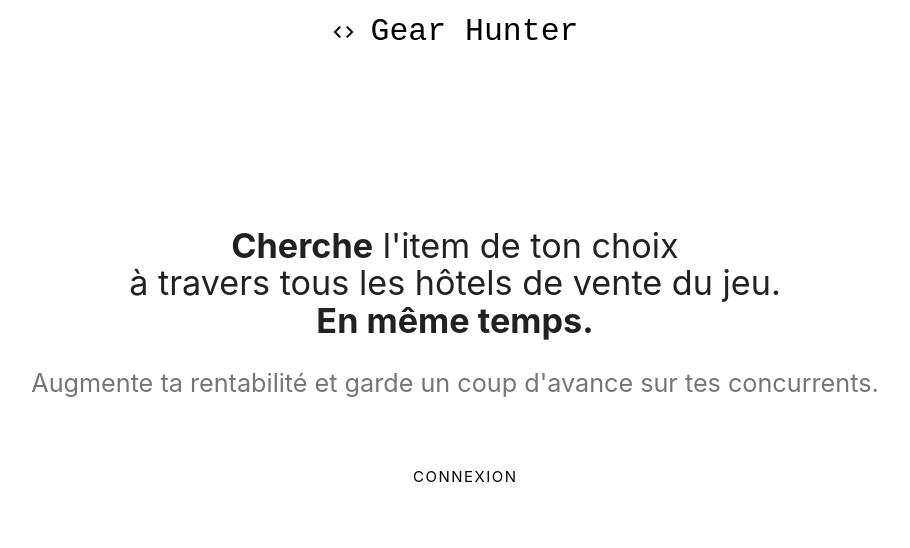
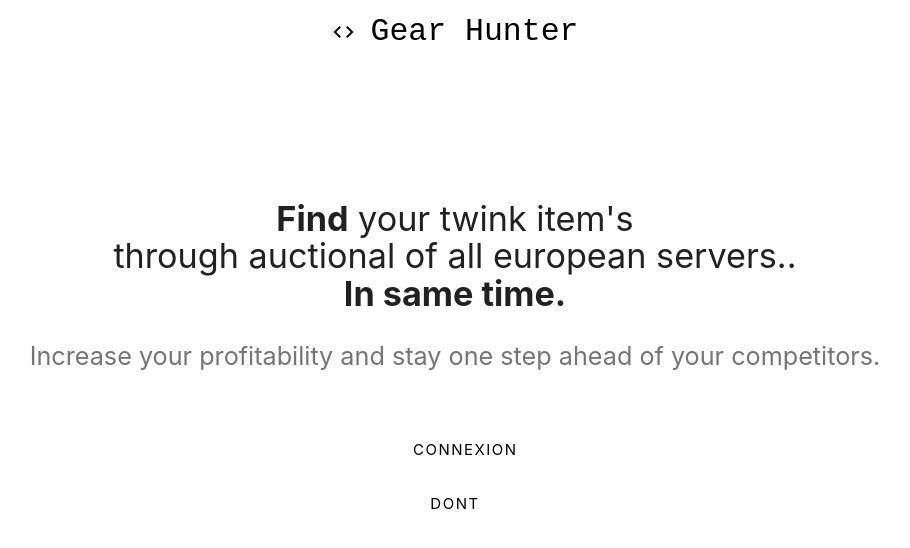
Before and after one commit to Serra0904/Twink-s-Gear-Hunter, a React (Create React App) app in the folder client/: page / in a window 1280 px wide. Shown: the top 548 px of the page, without its empty margins (185-1095 px from the left). Built offline with nearby package versions, Linux system fonts and the light colour scheme.

Commit message:
translation anglais

```diff
--- a/client/src/components/layout/Landing.js
+++ b/client/src/components/layout/Landing.js
@@ -8,13 +8,13 @@ class Landing extends Component {
         <div className="row">
           <div className="col s12 center-align">
             <h4>
-              <b>Cherche</b> l'item de ton choix <br />à travers tous les hôtels
-              de vente du jeu.
-              <br /> <b>En même temps.</b>
+              <b>Find</b> your twink item's <br />
+              through auctional of all european servers..
+              <br /> <b>In same time.</b>
             </h4>
             <p className="flow-text grey-text text-darken-1">
-              Augmente ta rentabilité et garde un coup d'avance sur tes
-              concurrents.
+              Increase your profitability and stay one step ahead of your
+              competitors.
             </p>
             <br />
             <div className="col s12">
@@ -30,6 +30,19 @@ class Landing extends Component {
                 Connexion
               </Link>
             </div>
+            <div className="col s12">
+              <a
+                href="https://discord.gg/HPnrPxk"
+                style={{
+                  width: "140px",
+                  borderRadius: "3px",
+                  letterSpacing: "1.5px"
+                }}
+                className="btn btn-large btn-flat waves-effect white black-text"
+              >
+                Dont have account ? contact us on Discord.
+              </a>
+            </div>
           </div>
         </div>
       </div>
```
